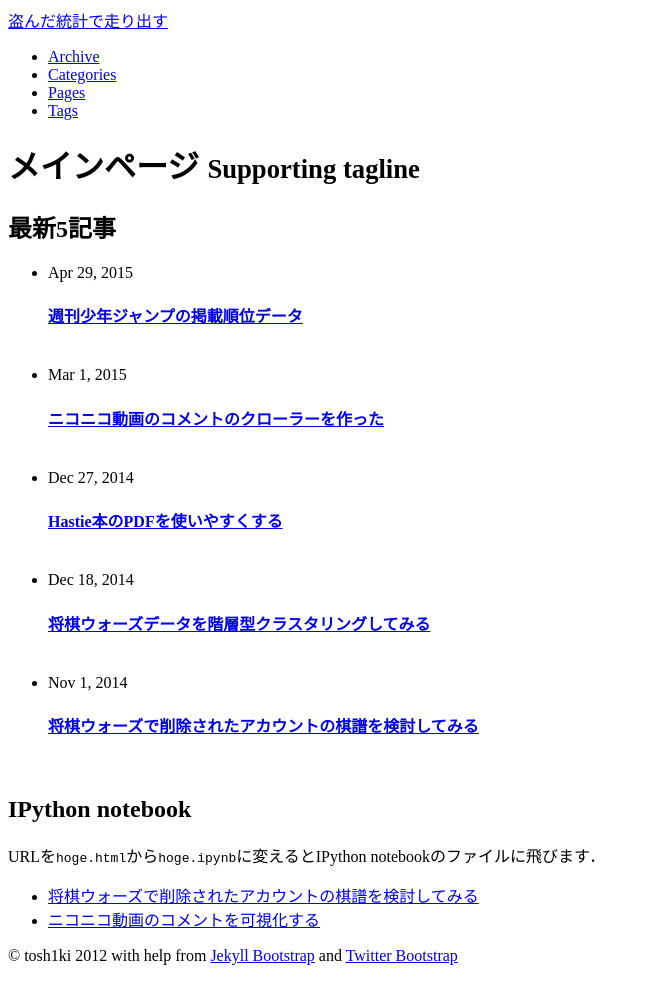
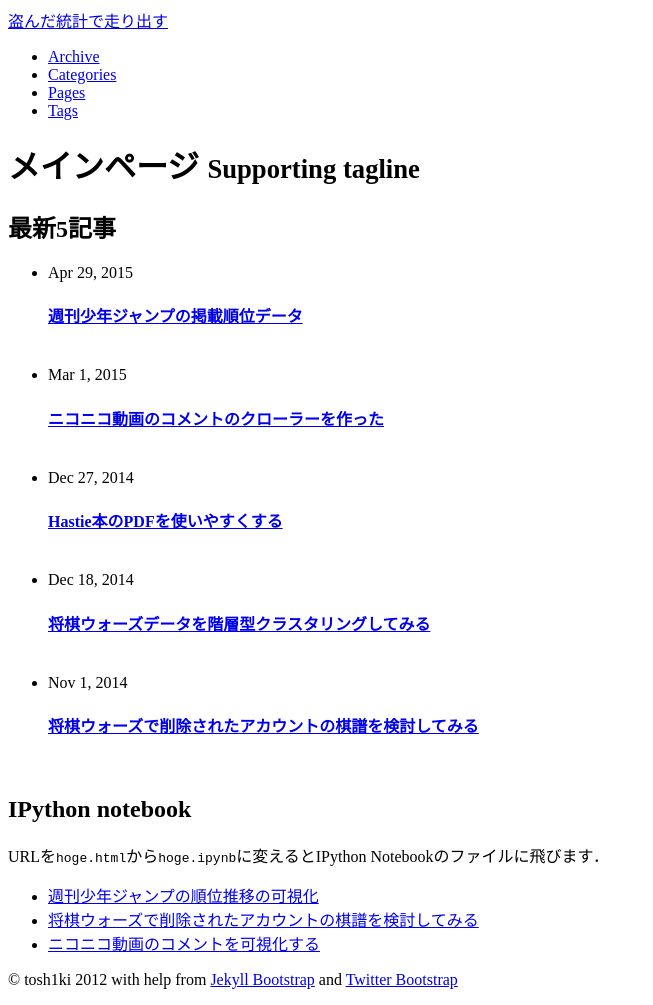
Before and after one commit to tosh1ki/tosh1ki.github.com, a Jekyll site: the page built from index.md, in a window 1280 px wide. Shown: the whole page, without its empty margins (0-653 px from the left). Built offline with Jekyll 4.4.1, drawn with Linux system fonts in a browser that asks for light colours; before the commit the page ends 981 px from its top, so only the background shows below that.

Commit message:
index.mdにjump-visについて追記

```diff
--- a/index.md
+++ b/index.md
@@ -20,7 +20,8 @@ tagline: 工事中
 </ul>
 
 <h2> IPython notebook </h2>
-URLを`hoge.html`から`hoge.ipynb`に変えるとIPython notebookのファイルに飛びます．
+URLを`hoge.html`から`hoge.ipynb`に変えるとIPython Notebookのファイルに飛びます．
 
+- [週刊少年ジャンプの順位推移の可視化](/ipynb/jump-vis.html)
 - [将棋ウォーズで削除されたアカウントの棋譜を検討してみる](/ipynb/junpe_.html)
 - [ニコニコ動画のコメントを可視化する](/ipynb/nico-an.html)
```
